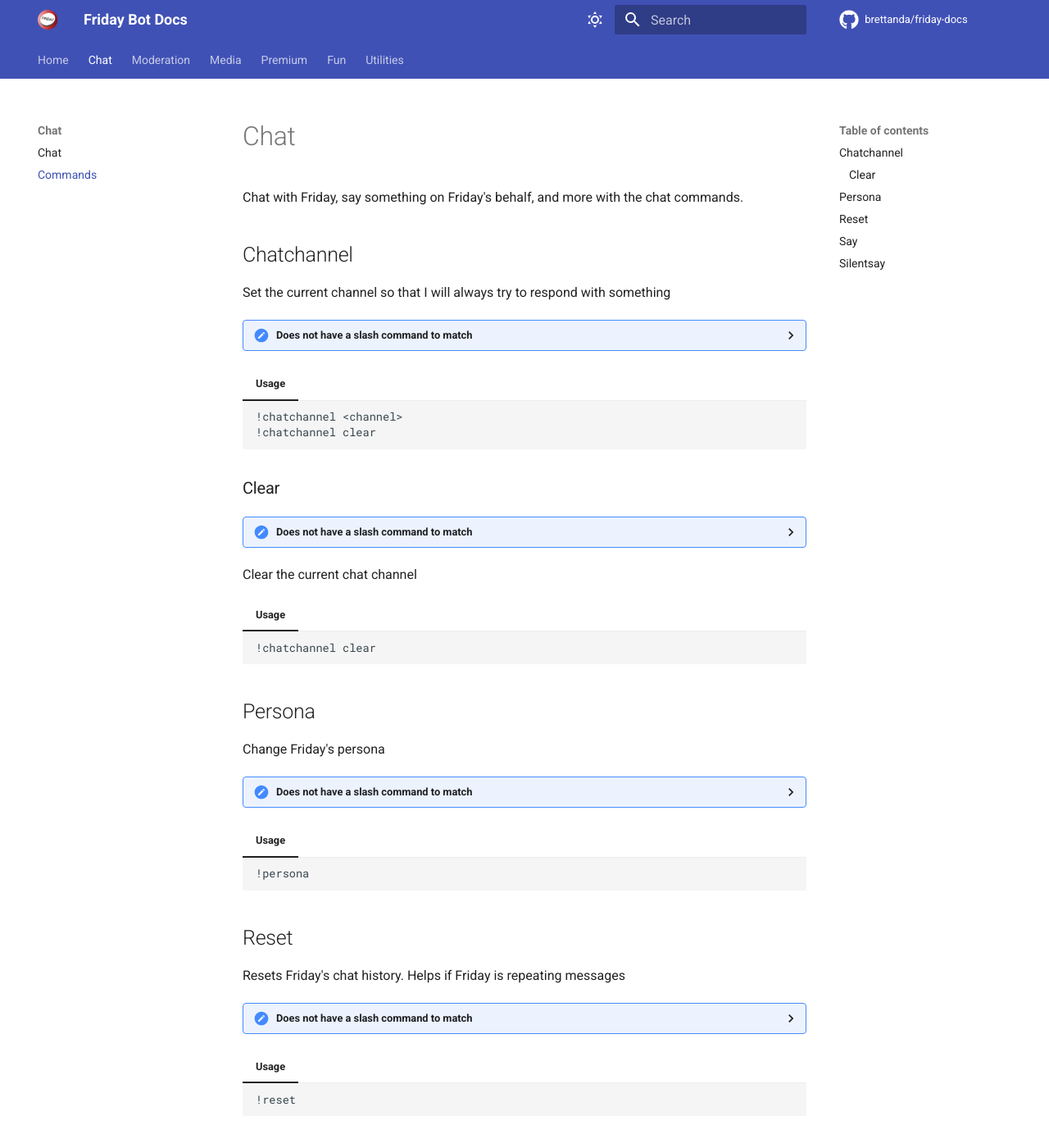
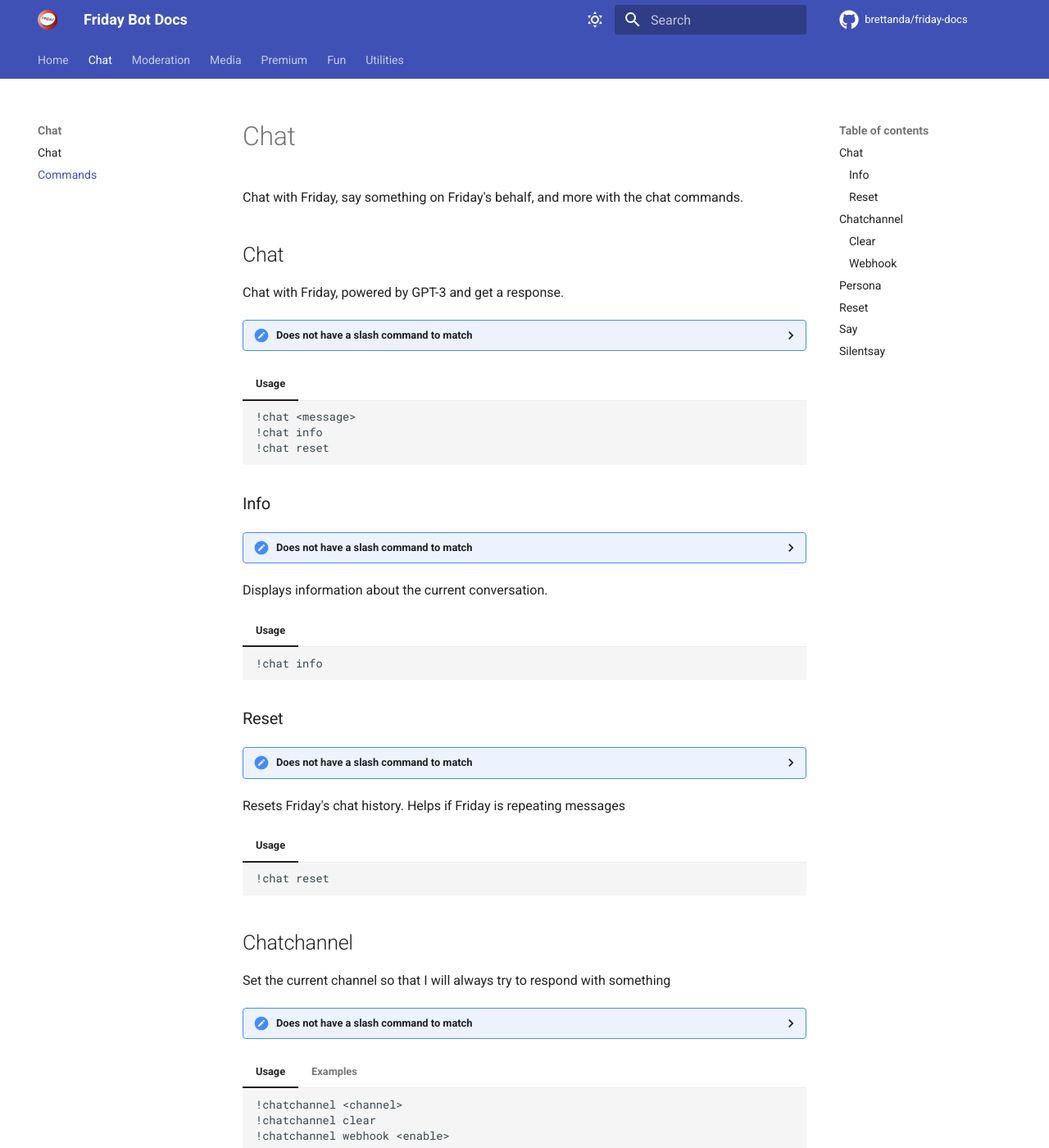
Before and after one commit to Brettanda/friday-docs, an MkDocs documentation site: the page built from docs/commands/chat.md, in a window 1280 px wide and 1400 px high. Shown: the whole window at 82% size. Built offline with MkDocs 1.6.1 and Material for MkDocs 9.7.7, drawn with Linux system fonts in a browser that asks for light colours; nearby versions of some CDN libraries; comment, search, counter and statistics services are not loaded; the version menu is left out; some of the changed text lies outside the part shown.

````diff
--- a/docs/commands/chat.md
+++ b/docs/commands/chat.md
@@ -5,6 +5,46 @@
 # Chat
 
 Chat with Friday, say something on Friday's behalf, and more with the chat commands.
+
+## Chat
+
+Chat with Friday, powered by GPT-3 and get a response.
+
+??? missing "Does not have a slash command to match"
+	Learn more about [slash commands](/#slash-commands)
+
+=== "Usage"
+	```md
+	!chat <message>
+	!chat info
+	!chat reset
+	```
+
+### Info
+
+??? missing "Does not have a slash command to match"
+	Learn more about [slash commands](/#slash-commands)
+
+Displays information about the current conversation.
+
+=== "Usage"
+
+	```md
+	!chat info
+	```
+
+### Reset
+
+??? missing "Does not have a slash command to match"
+	Learn more about [slash commands](/#slash-commands)
+
+Resets Friday's chat history. Helps if Friday is repeating messages
+
+=== "Usage"
+
+	```md
+	!chat reset
+	```
 
 ## Chatchannel
 
@@ -17,6 +57,12 @@
 	```md
 	!chatchannel <channel>
 	!chatchannel clear
+	!chatchannel webhook <enable>
+	```
+
+=== "Examples"
+	```md
+	!chatchannel #channel
 	```
 
 ### Clear
@@ -30,6 +76,19 @@
 
 	```md
 	!chatchannel clear
+	```
+
+### Webhook
+
+??? missing "Does not have a slash command to match"
+	Learn more about [slash commands](/#slash-commands)
+
+Toggles webhook chatting with Friday in the current chat channel
+
+=== "Usage"
+
+	```md
+	!chatchannel webhook <enable>
 	```
 
 ## Persona
````
Also changed, not shown: docs/commands/config.md (+8 -22 lines), docs/commands/dice.md (+1 -1 lines).
